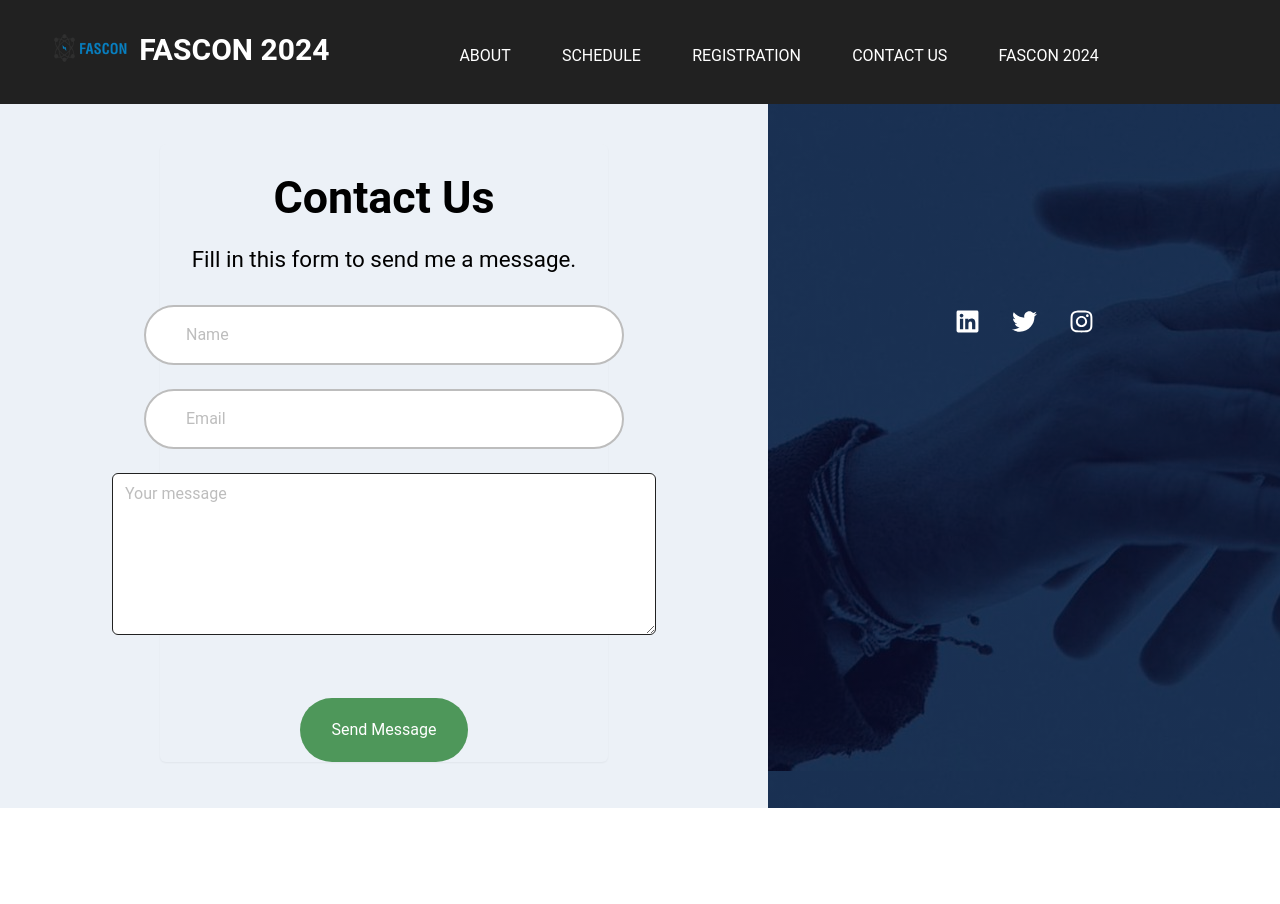
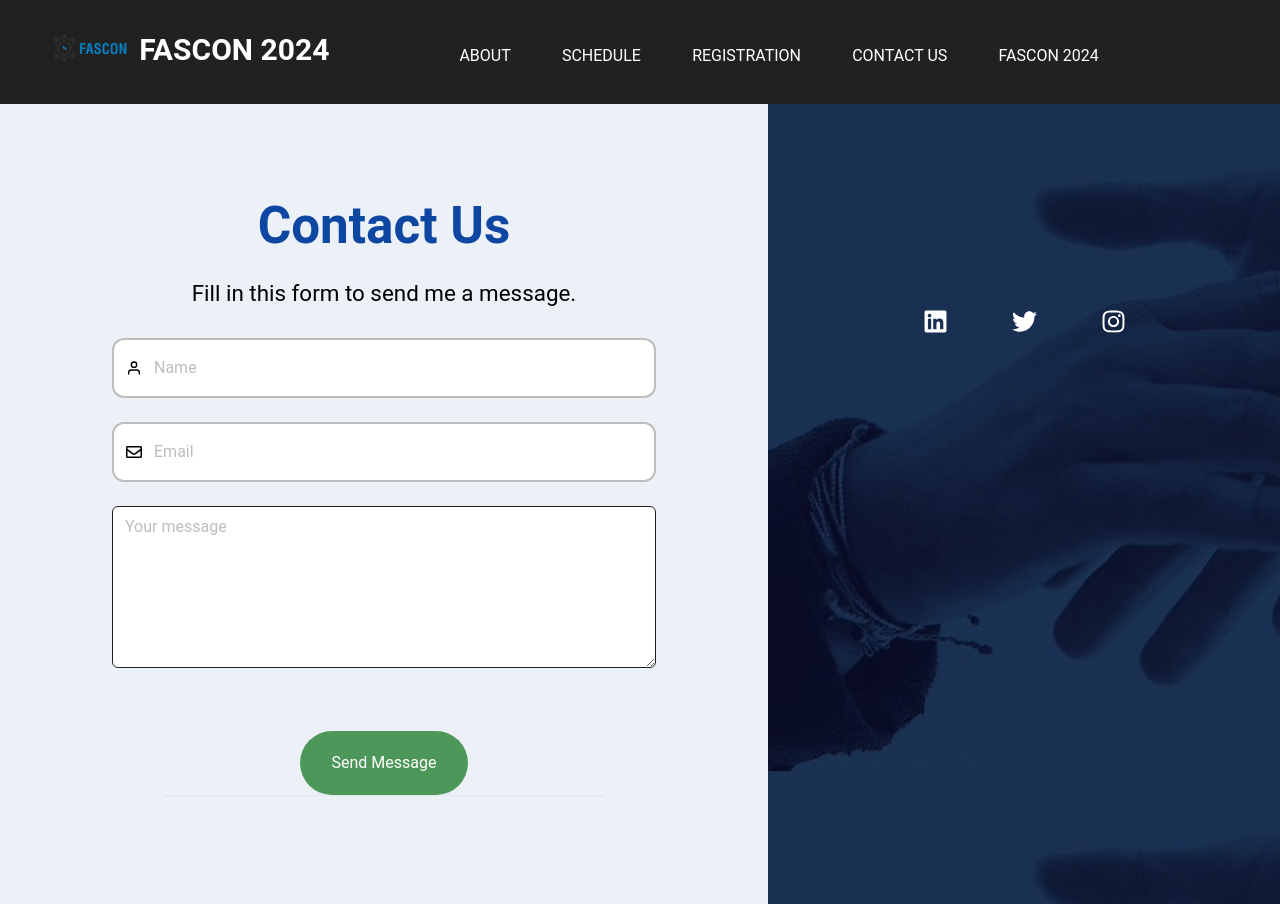
Before and after one commit to michael-ono/landing-page-fascon-2024, a React (Vite) app: page /contact in a window 1280 px wide. Before the commit the page ends 808 px from the top, so only its background shows below. Built offline with nearby package versions, Linux system fonts and the light colour scheme.

Commit message:
about program changed

```diff
--- a/src/components/About.jsx
+++ b/src/components/About.jsx
@@ -8,9 +8,9 @@ import Footer from '../Navbar_Files/Footer';
 
 export default function About() {
     return (
-        <div className='bg-[#ecf1f7]'>
+        <div className='bg-[#c7d4e6]'>
             <HomepageNavbar />
-            <div className='flex flex-col mx-auto mt-4 items-center justify-center gap-y-4'>
+            <div className='flex flex-col mx-auto mt-4 pb-8 items-center justify-center gap-y-4'>
                 <img src={aboutLogo} className='w-28 h-24' alt="Image description"/>
                 <h1 className='text-6xl text-blue-900 font-semibold p-0 tracking-wide leading-10'>Lead City University Ibadan</h1>
                 <h2 className='text-3xl text-blue-900 font-bold'>Faculty of Natural and Applied Sciences</h2>
--- a/src/components/Contact.jsx
+++ b/src/components/Contact.jsx
@@ -1,7 +1,8 @@
 import React from "react";
 import toast, { Toaster } from 'react-hot-toast';
-import { FaInstagram, FaLinkedin, FaTwitter } from "react-icons/fa";
+import { FaEnvelope, FaFileInvoice, FaInstagram, FaLinkedin, FaTwitter } from "react-icons/fa";
 import { FiUser } from "react-icons/fi";
+import { FaRegEnvelope } from "react-icons/fa";
 import HomepageNavbar from "../HomePage_Files/HomepageNavbar";
 
 const Contact = () => {
@@ -21,10 +22,10 @@ const Contact = () => {
               provided as soon as possible
             </p>
           </div> */}
-          <div className="mx-auto pt-10 h-[88vh]">
-            <div className="max-w-md mx-auto  bg-[#ecf1f7] text-black rounded-md shadow-sm">
-              <div className="text-center pt-2">
-                <h1 className="my-3 text-[2.8rem] font-semibold">
+          <div className="pt-10 h-[88vh]">
+            <div className="max-w-md mx-auto bg-[#ecf1f7] text-black rounded-md shadow-sm">
+              <div className="text-center pt-8">
+                <h1 className="my-3 text-[3.2rem] text-blue-900 font-semibold">
                   Contact Us
                 </h1>
                 <p className="text-[1.4rem]">
@@ -35,25 +36,25 @@ const Contact = () => {
                 <form name="contact" className="flex flex-col items-center" onSubmit={(e) => e.preventDefault}>
 
                   {/* name */}
-                  <div className="flex mb-6 text-white">
+                  <div className="flex mb-6">
                     <div className="w-10 z-10 pl-1 text-center pointer-events-none flex items-center justify-center">
                       <FiUser />
                     </div>
                     <input
                       type="text"
-                      className="min-w-[30rem] -ml-10 pl-10 pr-3 py-4 rounded-full border-2 border-gray-400 outline-none focus:border-indigo-500"
+                      className="min-w-[34rem] -ml-10 pl-10 pr-3 py-4 rounded-xl border-2 border-gray-400 outline-none focus:border-indigo-500"
                       placeholder="Name"
                     />
                   </div>
 
                   {/* email */}
-                  <div className="flex mb-6 text-white">
+                  <div className="flex mb-6">
                     <div className="w-10 z-10 pl-1 text-center pointer-events-none flex items-center justify-center">
-                      <FiUser />
+                      <FaRegEnvelope />
                     </div>
                     <input
                       type="email"
-                      className="min-w-[30rem] -ml-10 pl-10 pr-3 py-4 rounded-full border-2 border-gray-400 outline-none focus:border-indigo-500"
+                      className="min-w-[34rem] -ml-10 pl-10 pr-3 py-4 rounded-xl border-2 border-gray-400 outline-none focus:border-indigo-500"
                       placeholder="Email"
                     />
                   </div>
@@ -86,8 +87,8 @@ const Contact = () => {
           </div>
         </div>
         {/* Right */}
-        <div className="md:w-2/5  gradient-image bg-600 ">
-          <div className="hidden md:flex text-[#ffffff] justify-center gap-x-8 pt-[40%]">
+        <div className="md:w-2/5  gradient-image bg-600 h-[100vh]">
+          <div className="hidden md:flex text-[#ffffff] justify-center gap-x-16 pt-[40%]">
             <a href="https://www.facebook.com">
               <FaLinkedin name="FaFacebook" size={25} />
             </a>
```
